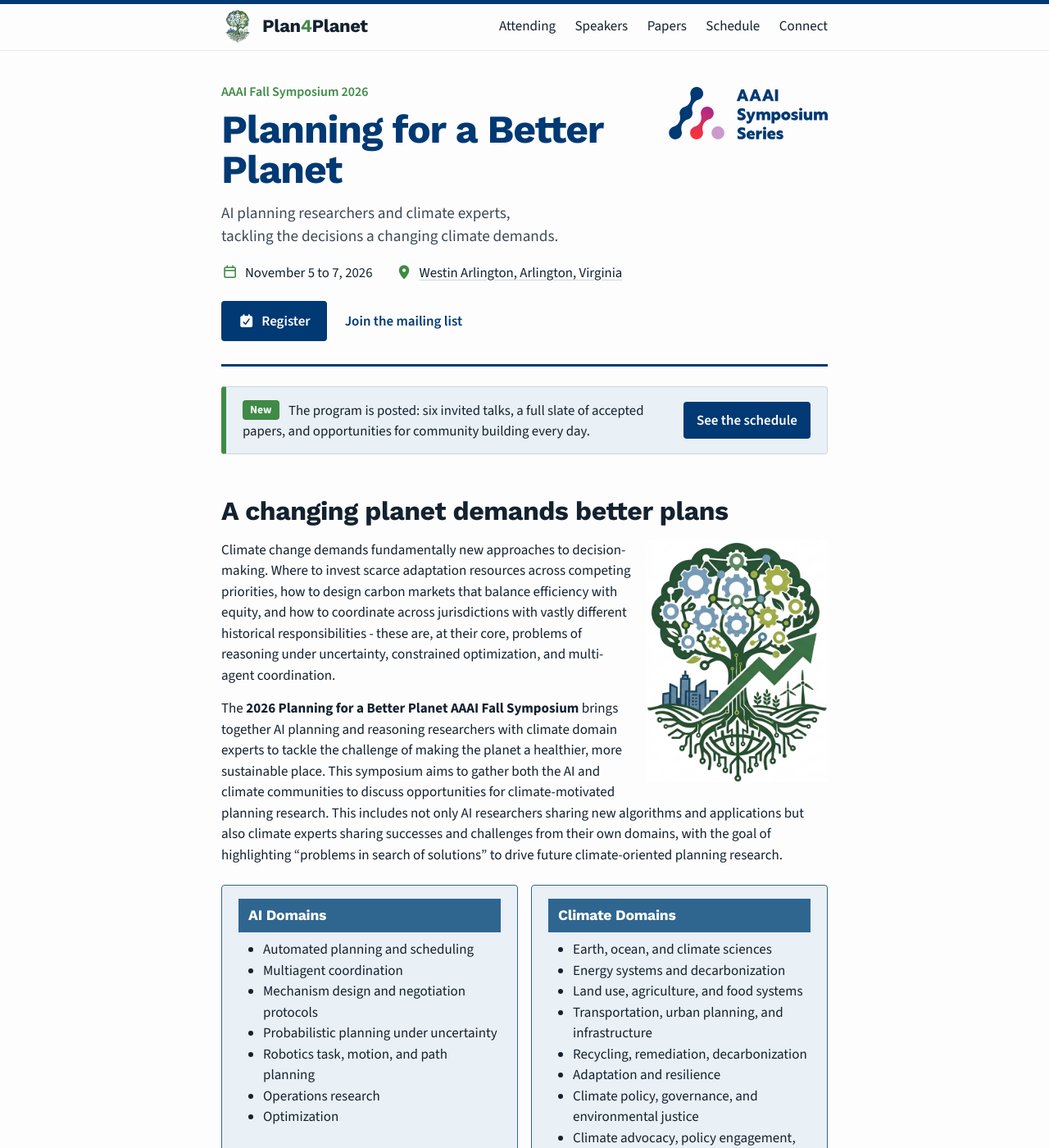
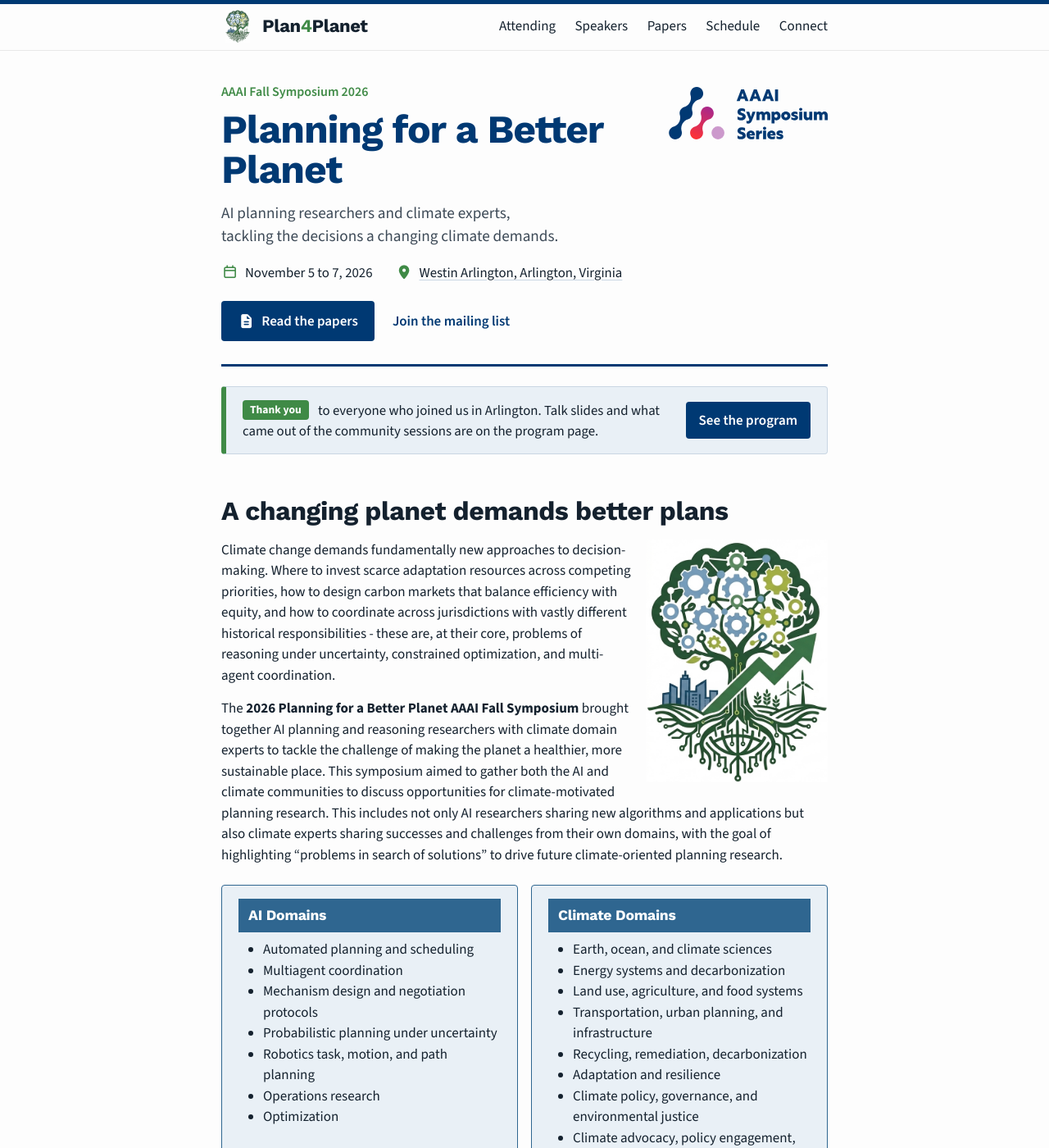
Before and after one commit to plan4planet/plan4planet.github.io, a Jekyll site: the page built from index.md, in a window 1280 px wide and 1400 px high. Shown: the whole window at 82% size. Built offline with Jekyll 4.4.1, drawn with Linux system fonts in a browser that asks for light colours; nearby versions of some CDN libraries; some of the changed text lies outside the part shown.

Commit message:
content: homepage reads as a past event, with program and papers in place of registration

```diff
--- a/index.md
+++ b/index.md
@@ -13,7 +13,7 @@
       <li><i class="fa-solid fa-location-dot" aria-hidden="true"></i> <a href="https://www.google.com/maps/search/?api=1&query=The+Westin+Arlington%2C+801+N+Glebe+Rd%2C+Arlington%2C+VA+22203" target="_blank" rel="noopener noreferrer">Westin Arlington, Arlington, Virginia</a></li>
     </ul>
     <div class="hero-actions">
-      <a class="btn btn-brand" href="https://aaai.getregistered.net/2026-fall-symposium/register"><i class="fa-solid fa-calendar-check" aria-hidden="true"></i> Register</a>
+      <a class="btn btn-brand" href="{{ '/papers/' | relative_url }}"><i class="fa-solid fa-file-lines" aria-hidden="true"></i> Read the papers</a>
       <a class="hero-link" href="#connect">Join the mailing list</a>
     </div>
   </div>
@@ -25,15 +25,15 @@
 <!-- Announcement under the hero: a label, one sentence, and a button that does the thing.
 Comment it out when it is out of date. -->
 <div class="announcement">
-  <p><span class="announcement-label">New</span> The program is posted: six invited talks, a full slate of accepted papers, and opportunities for community building every day.</p>
-  <a class="btn btn-brand" href="{{ '/schedule/' | relative_url }}">See the schedule</a>
+  <p><span class="announcement-label">Thank you</span> to everyone who joined us in Arlington. Talk slides and what came out of the community sessions are on the program page.</p>
+  <a class="btn btn-brand" href="{{ '/schedule/' | relative_url }}">See the program</a>
 </div>
 
 ## A changing planet demands better plans
 
 <img class="intro-logo" src="{{ '/assets/images/plan4planet.png' | relative_url }}" alt="Planning for a Better Planet Logo" />
 <p>Climate change demands fundamentally new approaches to decision-making. Where to invest scarce adaptation resources across competing priorities, how to design carbon markets that balance efficiency with equity, and how to coordinate across jurisdictions with vastly different historical responsibilities - these are, at their core, problems of reasoning under uncertainty, constrained optimization, and multi-agent coordination. </p>
-<p>The <strong>2026 Planning for a Better Planet AAAI Fall Symposium</strong> brings together AI planning and reasoning researchers with climate domain experts to tackle the challenge of making the planet a healthier, more sustainable place. This symposium aims to gather both the AI and climate communities to discuss opportunities for climate-motivated planning research. This includes not only AI researchers sharing new algorithms and applications but also climate experts sharing successes and challenges from their own domains, with the goal of highlighting “problems in search of solutions” to drive future climate-oriented planning research.</p>
+<p>The <strong>2026 Planning for a Better Planet AAAI Fall Symposium</strong> brought together AI planning and reasoning researchers with climate domain experts to tackle the challenge of making the planet a healthier, more sustainable place. This symposium aimed to gather both the AI and climate communities to discuss opportunities for climate-motivated planning research. This includes not only AI researchers sharing new algorithms and applications but also climate experts sharing successes and challenges from their own domains, with the goal of highlighting “problems in search of solutions” to drive future climate-oriented planning research.</p>
 
 <section class="domain-overview" aria-label="Research domains and problem areas">
   <div class="domain-group">
@@ -148,16 +148,17 @@
 
 </details>
 
-## Attend
-The symposium runs November 5 to 7, 2026 at the Westin Arlington, Arlington, Virginia, as part of the AAAI Fall Symposium Series. Registration is through AAAI and covers all three days.
+## The symposium
+The symposium ran November 5 to 7, 2026 at the Westin Arlington, Arlington, Virginia, as part of the AAAI Fall Symposium Series.
 
 <div class="cta">
   <div class="cta-primary">
-    <a class="btn btn-brand" href="https://aaai.getregistered.net/2026-fall-symposium/register"><i class="fa-solid fa-calendar-check" aria-hidden="true"></i> Register</a>
+    <a class="btn btn-brand" href="{{ '/schedule/' | relative_url }}"><i class="fa-solid fa-calendar-days" aria-hidden="true"></i> See the program</a>
   </div>
-  <ul class="cta-links" aria-label="Attendance links">
-    <li><a href="{{ '/attending/' | relative_url }}"><i class="fa-solid fa-location-dot" aria-hidden="true"></i> Room, travel, hotel and places to eat</a></li>
-    <li><a href="https://aaai.org/conference/fall-symposia/2026-fall-symposium-series-2/" target="_blank" rel="noopener noreferrer"><i class="fa-solid fa-circle-info" aria-hidden="true"></i> Registration fees, deadlines and venue details on the AAAI site</a></li>
+  <ul class="cta-links" aria-label="Symposium links">
+    <li><a href="{{ '/speakers/' | relative_url }}"><i class="fa-solid fa-microphone" aria-hidden="true"></i> Invited speakers</a></li>
+    <li><a href="{{ '/papers/' | relative_url }}"><i class="fa-solid fa-file-lines" aria-hidden="true"></i> Accepted papers</a></li>
+    <li><a href="https://aaai.org/conference/fall-symposia/2026-fall-symposium-series-2/" target="_blank" rel="noopener noreferrer"><i class="fa-solid fa-circle-info" aria-hidden="true"></i> The AAAI Fall Symposium Series</a></li>
     <!-- Student travel grant, closed Sept. 25. Uncomment if a new round opens.
     <li><a href="https://aaaiforms.wufoo.com/forms/qv8tec00y333xd/" target="_blank" rel="noopener noreferrer"><i class="fa-solid fa-graduation-cap" aria-hidden="true"></i> Student travel grant</a></li>
     -->
```
